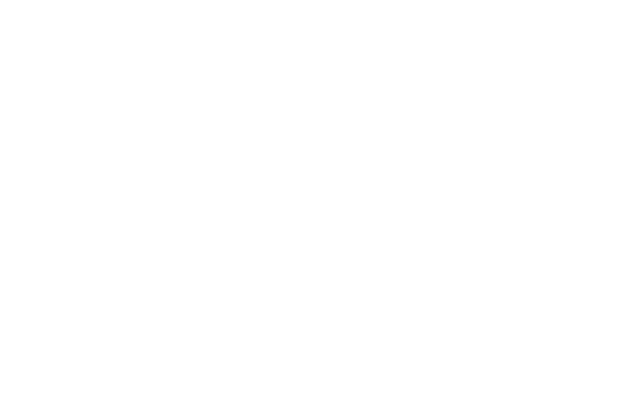
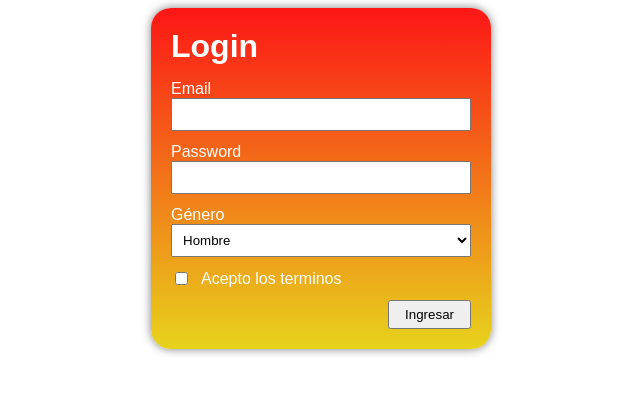
Before and after one commit to rvelizs/aspirantes-mir-html-y-css, a plain HTML site: page ejercicio2-html-y-css/index.html in a window 1280 px wide. Shown: the whole page, without its empty margins (319-959 px from the left). Drawn offline with Linux system fonts and the light colour scheme.

Commit message:
Implementa el formulario del ejercicio de html

```diff
--- a/ejercicio2-html-y-css/index.html
+++ b/ejercicio2-html-y-css/index.html
@@ -8,6 +8,33 @@
     <title>Login</title>
 </head>
 <body>
-
+    <div class="container">
+        <form action="#" method="POST">
+            <h1>Login</h1>
+            <div class="email">
+                <label for="email">Email</label>
+                <input class="text" type="text" name="email" required>
+            </div>
+            <div class="password">
+                <label for="password">Password</label>
+                <input class="text" type="password" name="password" required>
+            </div>
+            <div class="genero">
+                <label for="genero">Género</label>
+                <select name="genero">
+                    <option value="hombre">Hombre</option>
+                    <option value="mujer">Mujer</option>
+                    <option value="otro">Otro</option>
+                </select>
+            </div>
+           <div class="terminos">
+                <input type="checkbox" name="terminos" required>
+                <label for="terminos">Acepto los terminos</label>
+           </div>
+           <div class="ingresar">
+                <input type="submit" value="Ingresar">
+           </div>
+        </form>
+    </div>
 </body>
 </html>
--- a/ejercicio2-html-y-css/styles.css
+++ b/ejercicio2-html-y-css/styles.css
@@ -0,0 +1,79 @@
+body
+{
+    font-family: Arial;
+}
+
+.container
+{
+    display: flex;
+    align-items: center;
+}
+
+form
+{
+    width: 100%;
+    max-width: 300px;
+    padding: 20px;
+    margin: 0 auto;
+    background: linear-gradient(to bottom, #fd1616, #e7d31b);
+    box-shadow: 0 0 10px rgba(0, 0, 0, 0.5);
+    border-radius: 20px;
+}
+
+form h1, label
+{
+    color: white;
+}
+
+form h1
+{
+    margin: auto;
+    padding-bottom: 15px;
+}
+
+form input[type="text"], input[type="password"], select
+{
+    padding: 7px;
+    width: 100%;
+    box-sizing: border-box;
+}
+
+form .terminos
+{
+    display: flex;
+    align-items: center;
+}
+
+form .terminos label
+{
+    padding-left: 10px;
+}
+
+form .ingresar
+{
+    text-align: right;
+    margin-bottom: 0px;
+}
+
+form input[type="submit"]
+{
+    padding: 5px 15px;
+}
+
+form div
+{
+    margin-bottom: 12px;
+}
+
+@media (max-width: 500px)
+{
+    form
+    {
+        max-width: 100%;
+        margin: 0 auto;
+    }
+    .container
+    {
+        width: 100%;
+    }
+}
```
